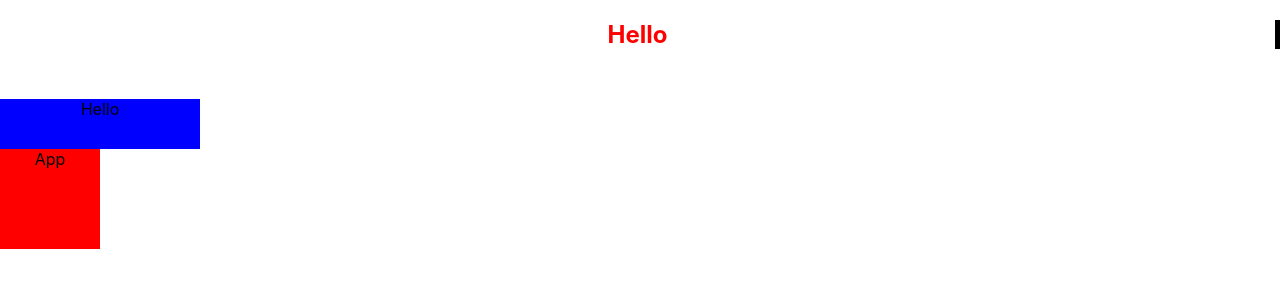
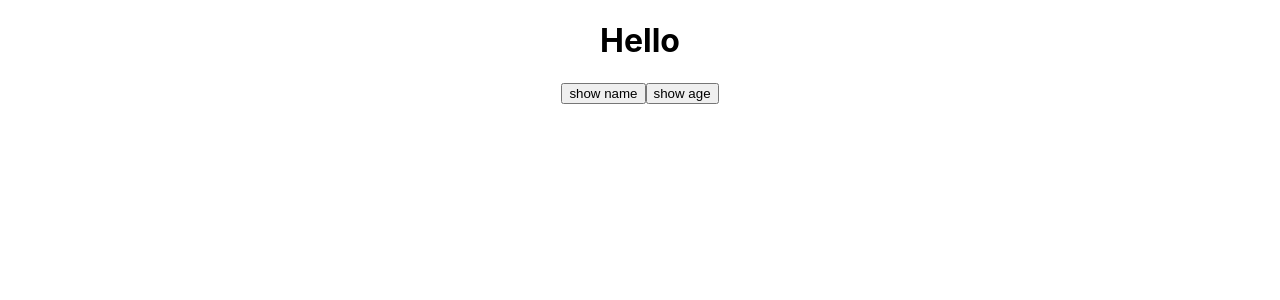
Before and after one commit to Dong-hyeun/voca, a React (Create React App) app: page / in a window 1280 px wide. Shown: the top 300 px of the page. Built offline with nearby package versions, Linux system fonts and the light colour scheme.

Commit message:
react event

```diff
--- a/src/App.js
+++ b/src/App.js
@@ -6,7 +6,6 @@ function App() {
   return (
     <div className="App">
       <Hello />
-      <div className={styles.box}>App</div>
     </div>
   );
 }
--- a/src/component/Hello.js
+++ b/src/component/Hello.js
@@ -1,19 +1,18 @@
-// import './Hello.css';
-import styles from './Hello.module.css';
 export default function Hello() {
+
+    function showName() {
+        console.log('Abel')
+    }
+
 
     return (
         <div>
-            <h2 style={
-                {
-                    color: '#f00',
-                    borderRight: '5px solid #000',
-                    marginBottom: '50px',
-                    opacity: 1,
+            <h1>Hello</h1>
+            <button onClick={showName}>show name</button>
+            <button onClick={
+                () => {
+                    console.log(30)
                 }
-            }>
-                Hello
-            </h2>
-            <div className={styles.box} >Hello</div>
+            }>show age</button>
         </div>);
 }
```
